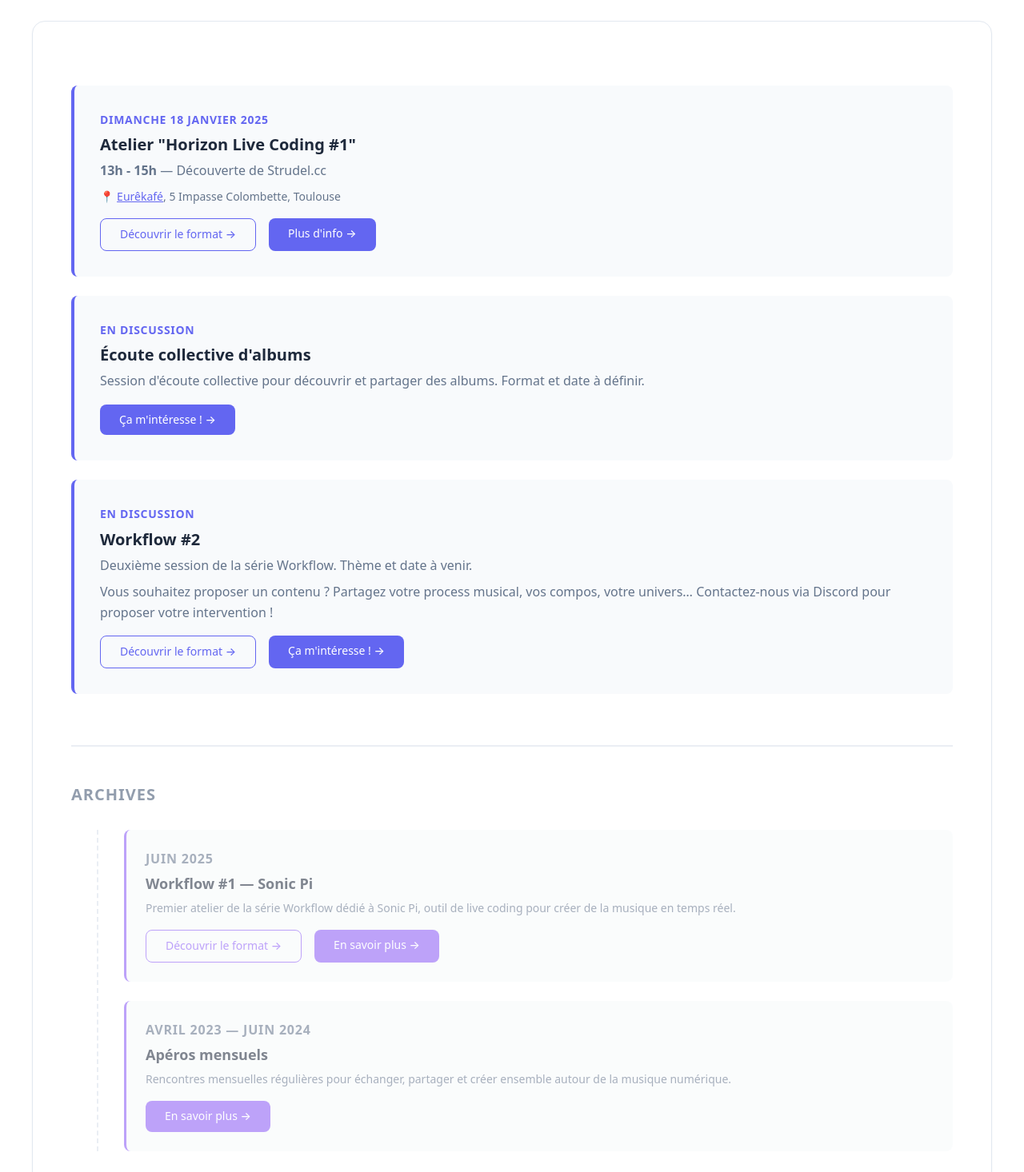
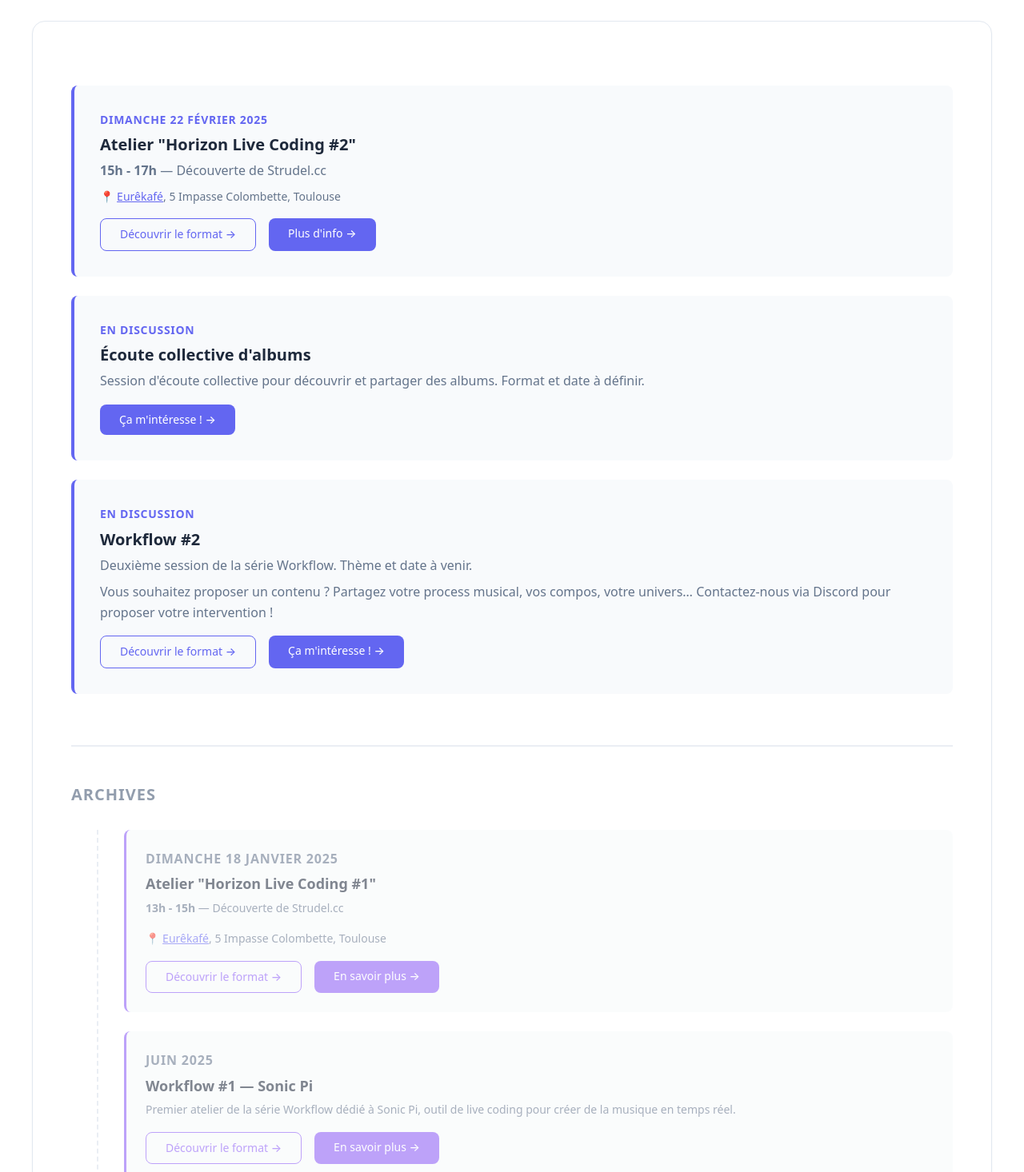
Before and after one commit to Website-Industry/website-le-looper, a website: page index.html in a window 1280 px wide. Shown: the part 4460-5926 px from the top of the page at 80% size. Drawn offline with Linux system fonts and the light colour scheme.

Commit message:
Update index.html to enhance SEO with Open Graph and Twitter meta tags.

```diff
--- a/index.html
+++ b/index.html
@@ -8,6 +8,10 @@
     <meta property="og:title" content="Le Looper - Création musicale numérique à Toulouse">
     <meta property="og:description" content="Collectif pour la musique numérique : ateliers, jams, rencontres. Inclusion, bienveillance, accessibilité.">
     <meta property="og:type" content="website">
+    <meta property="og:image" content="/img/og-image.png">
+    <meta property="og:url" content="https://le-looper.fr">
+    <meta name="twitter:card" content="summary_large_image">
+    <meta name="twitter:image" content="/img/og-image.png">
     <title>Le Looper - Création musicale numérique à Toulouse</title>
     <link rel="stylesheet" href="styles.css">
 </head>
@@ -199,13 +203,13 @@
             <div class="content-card">
                 <div class="events-list">
                     <div class="event-card">
-                        <div class="event-date">Dimanche 18 janvier 2025</div>
-                        <h3>Atelier "Horizon Live Coding #1"</h3>
-                        <p><strong>13h - 15h</strong> — Découverte de Strudel.cc</p>
+                        <div class="event-date">Dimanche 22 février 2025</div>
+                        <h3>Atelier "Horizon Live Coding #2"</h3>
+                        <p><strong>15h - 17h</strong> — Découverte de Strudel.cc</p>
                         <p class="event-location">📍 <a href="https://eurekafe.fr/" target="_blank" rel="noopener noreferrer" class="event-location-link">Eurêkafé</a>, 5 Impasse Colombette, Toulouse</p>
                         <div class="event-links">
                             <a href="horizon-live-coding.html" class="event-info-link event-info-link-secondary">Découvrir le format →</a>
-                            <a href="https://tour-de-controle.notion.site/D-couverte-de-struddel-cc-2102974a82658071a542d2c0dbd6d6f6" target="_blank" rel="noopener noreferrer" class="event-info-link">Plus d'info →</a>
+                            <a href="https://tour-de-controle.notion.site/D-couverte-de-struddel-cc-2ec2974a826580aa89fcd781730a54fe?source=copy_link" target="_blank" rel="noopener noreferrer" class="event-info-link">Plus d'info →</a>
                         </div>
                     </div>
                     <div class="event-card">
@@ -230,6 +234,16 @@
                 <div class="archive-section">
                     <h3 class="archive-section-title">Archives</h3>
                     <div class="archive-list">
+                        <div class="archive-item">
+                            <div class="archive-date">Dimanche 18 janvier 2025</div>
+                            <h4>Atelier "Horizon Live Coding #1"</h4>
+                            <p><strong>13h - 15h</strong> — Découverte de Strudel.cc</p>
+                            <p class="event-location">📍 <a href="https://eurekafe.fr/" target="_blank" rel="noopener noreferrer" class="event-location-link">Eurêkafé</a>, 5 Impasse Colombette, Toulouse</p>
+                            <div class="archive-links">
+                                <a href="horizon-live-coding.html" class="archive-info-link archive-info-link-secondary">Découvrir le format →</a>
+                                <a href="https://tour-de-controle.notion.site/D-couverte-de-struddel-cc-2102974a82658071a542d2c0dbd6d6f6" target="_blank" rel="noopener noreferrer" class="archive-info-link">En savoir plus →</a>
+                            </div>
+                        </div>
                         <div class="archive-item">
                             <div class="archive-date">Juin 2025</div>
                             <h4>Workflow #1 — Sonic Pi</h4>
```
Also changed, not shown: img/og-image.png (added).
